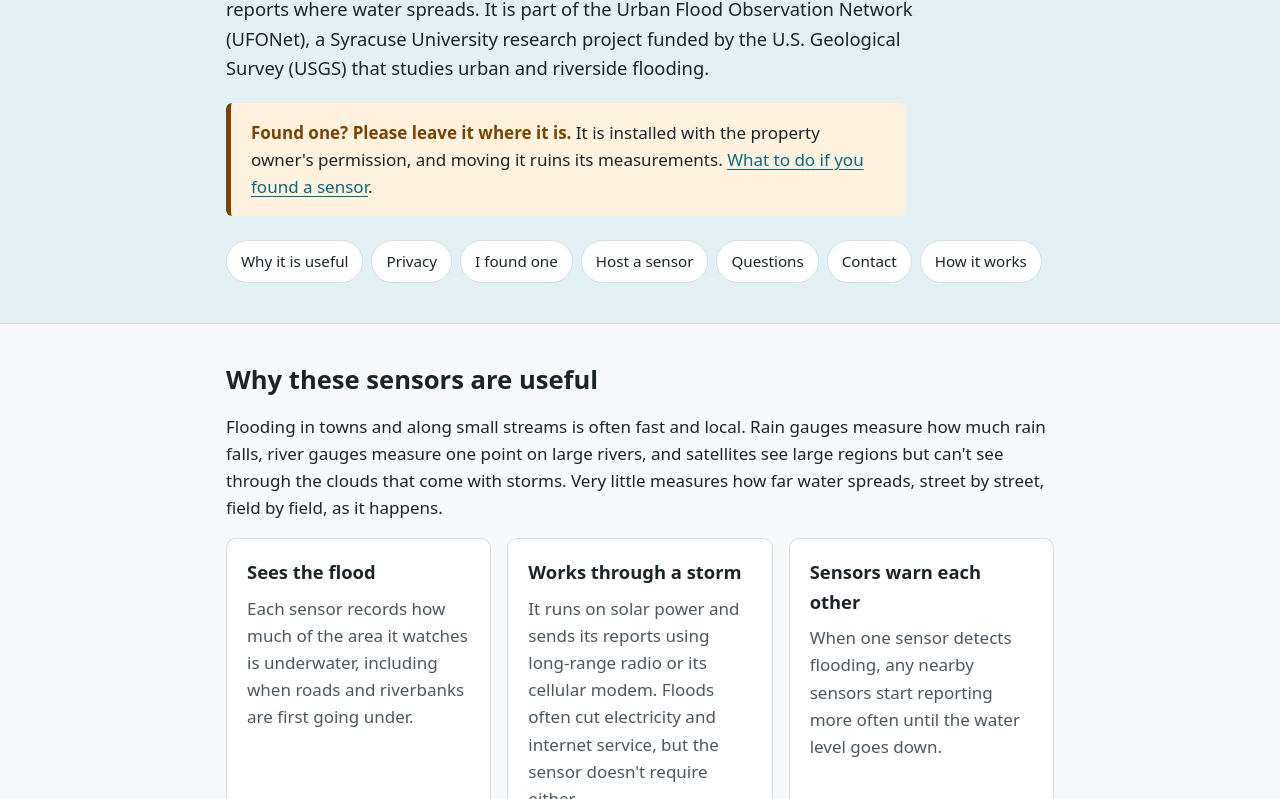
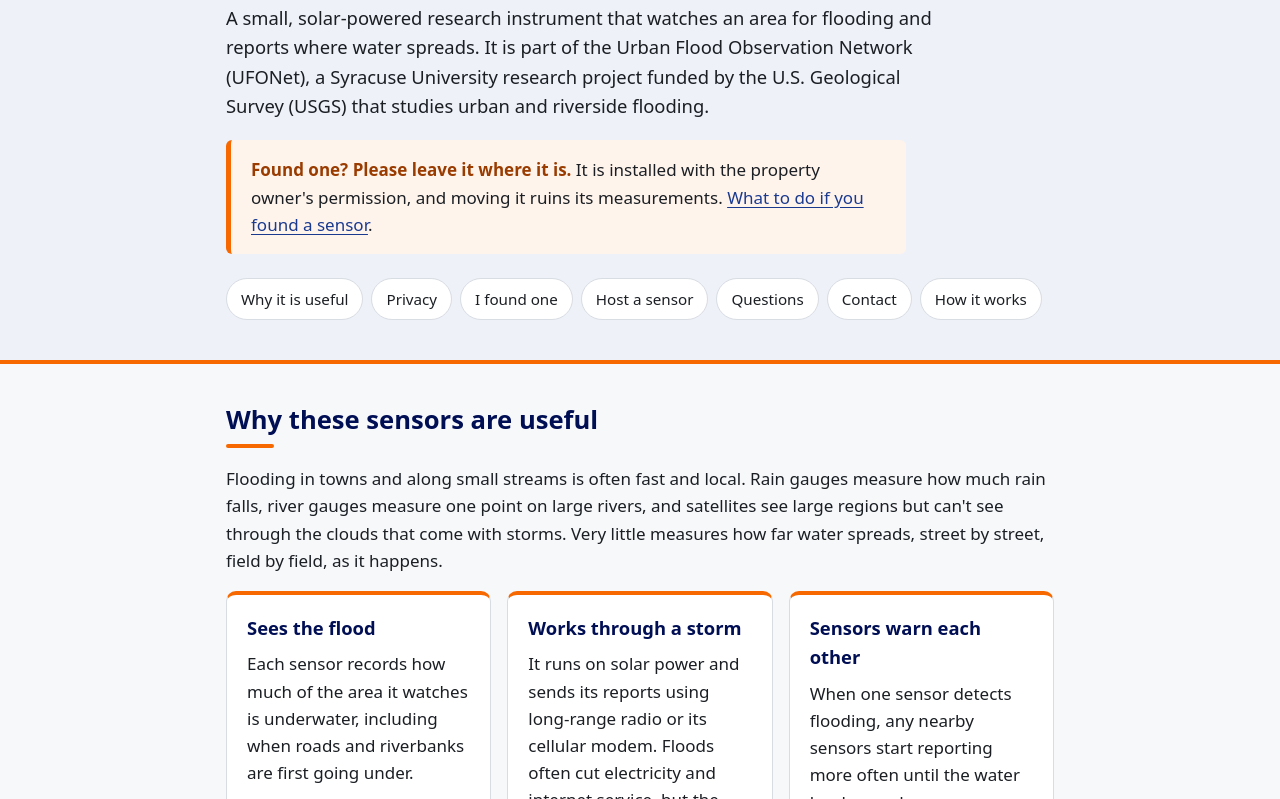
Before and after one commit to hazmapper/hazmapper.github.io, a plain HTML site: page index.html in a window 1280 px wide. Shown: the part 145-944 px from the top of the page. Drawn offline with Linux system fonts and the light colour scheme.

Commit message:
Add favicon, SEO tags and SU navy/orange accents
Navy and orange are used for rules, borders and headings; text stays on
neutral backgrounds for readability. Adds robots.txt and sitemap.xml.

```diff
--- a/index.html
+++ b/index.html
@@ -3,48 +3,69 @@
 <head>
 <meta charset="utf-8">
 <meta name="viewport" content="width=device-width, initial-scale=1">
-<title>HazMapper Flood Sensors</title>
-<meta name="description" content="What the HazMapper flood sensor of the Urban Flood Observation Network is, why it is useful, how it protects privacy, what to do if you find one, and how to host one.">
+<title>HazMapper Flood Sensors | Urban Flood Observation Network</title>
+<meta name="description" content="What HazMapper flood sensors measure, how they protect privacy, what to do if you find one, and how to host one. A Syracuse University flood research project.">
+<meta name="keywords" content="HazMapper, flood sensor, Urban Flood Observation Network, UFONet, urban flooding, flood monitoring, flood mapping, stream flooding, Syracuse University, USGS, LoRa, open source">
+<meta name="author" content="Urban Flood Observation Network, Syracuse University">
+<meta name="robots" content="index, follow">
+<link rel="canonical" href="https://hazmapper.github.io/">
+<meta name="color-scheme" content="light dark">
+<meta name="theme-color" content="#000E54">
+<link rel="icon" href="favicon.ico" sizes="32x32">
+<link rel="icon" href="favicon.svg" type="image/svg+xml">
 <style>
   :root {
-    --bg: #f7f9fa;
+    --bg: #f7f8fa;
     --surface: #ffffff;
-    --text: #1b2429;
-    --muted: #4a5760;
-    --border: #d5dde2;
-    --accent: #0a6680;
-    --accent-soft: #e3f1f5;
-    --warn: #7a4200;
-    --warn-soft: #fff3e0;
+    --text: #1b1f24;
+    --muted: #4b5563;
+    --border: #d8dce3;
+    --heading: #000e54;
+    --accent: #1a3a8f;
+    --accent-soft: #eef1f8;
+    --navy: #000e54;
+    --orange: #f76900;
+    --hero-bg: #eef1f8;
+    --hero-text: #1b1f24;
+    --hero-focus: #c23b00;
+    --warn: #9a3b00;
+    --warn-soft: #fff4ec;
     --ok: #1f6b3a;
     --no: #9b2c2c;
-    --focus: #0a6680;
+    --focus: #c23b00;
     --todo: #fff1a8;
     --todo-text: #4a3d00;
   }
   @media (prefers-color-scheme: dark) {
     :root:not([data-theme="light"]) {
-      --bg: #11171b;
-      --surface: #182126;
-      --text: #e6edf0;
-      --muted: #a3b2ba;
-      --border: #2c3a42;
-      --accent: #5cc3e0;
-      --accent-soft: #15313b;
-      --warn: #ffb866;
-      --warn-soft: #33240f;
+      --bg: #121418;
+      --surface: #1b1e24;
+      --text: #e7e9ee;
+      --muted: #b0b6c1;
+      --border: #2e333c;
+      --heading: #ffffff;
+      --accent: #9cbcff;
+      --accent-soft: #1d2433;
+      --navy: #3d4f99;
+      --orange: #f76900;
+      --hero-bg: #1b1e24;
+      --hero-text: #e7e9ee;
+      --hero-focus: #ffb070;
+      --warn: #ffb070;
+      --warn-soft: #2e2219;
       --ok: #6fd49a;
       --no: #ff9090;
-      --focus: #8fd8ee;
+      --focus: #ffb070;
       --todo: #4a3d00;
       --todo-text: #fff1a8;
     }
   }
   :root[data-theme="dark"] {
-    --bg: #11171b; --surface: #182126; --text: #e6edf0; --muted: #a3b2ba;
-    --border: #2c3a42; --accent: #5cc3e0; --accent-soft: #15313b;
-    --warn: #ffb866; --warn-soft: #33240f; --ok: #6fd49a; --no: #ff9090;
-    --focus: #8fd8ee; --todo: #4a3d00; --todo-text: #fff1a8;
+    --bg: #121418; --surface: #1b1e24; --text: #e7e9ee; --muted: #b0b6c1;
+    --border: #2e333c; --heading: #ffffff; --accent: #9cbcff; --accent-soft: #1d2433;
+    --navy: #3d4f99; --orange: #f76900; --hero-bg: #1b1e24; --hero-text: #e7e9ee;
+    --hero-focus: #ffb070; --warn: #ffb070; --warn-soft: #2e2219; --ok: #6fd49a;
+    --no: #ff9090; --focus: #ffb070; --todo: #4a3d00; --todo-text: #fff1a8;
   }
   * { box-sizing: border-box; }
   html { scroll-behavior: smooth; }
@@ -66,11 +87,25 @@
   }
   .skip:focus { top: 12px; }
   .wrap { max-width: 860px; margin: 0 auto; padding: 0 16px; }
+  header.hero, footer {
+    --focus: var(--hero-focus);
+    background: var(--hero-bg); color: var(--hero-text);
+  }
   header.hero {
-    background: var(--accent-soft);
-    border-bottom: 1px solid var(--border);
+    border-top: 8px solid var(--navy);
+    border-bottom: 4px solid var(--orange);
     padding: 48px 0 40px;
   }
+  .hero .eyebrow {
+    margin: 0 0 8px; font-size: 0.85rem; font-weight: 700;
+    letter-spacing: 0.08em; text-transform: uppercase;
+  }
+  .hero .eyebrow::before {
+    content: ""; display: inline-block; width: 28px; height: 4px; margin-right: 10px;
+    vertical-align: 0.25em; background: var(--orange); border-radius: 2px;
+  }
+  .hero .eyebrow, .hero h1 { color: var(--heading); }
+  .hero .notice { color: var(--text); }
   .hero h1 { font-size: clamp(1.8rem, 5vw, 2.6rem); line-height: 1.2; margin: 0 0 12px; }
   .hero p.lead { font-size: 1.15rem; margin: 0 0 20px; max-width: 40em; }
   nav.jump ul { display: flex; flex-wrap: wrap; gap: 8px; list-style: none; margin: 0; padding: 0; }
@@ -79,12 +114,16 @@
     background: var(--surface); border: 1px solid var(--border);
     text-decoration: none; color: var(--text); font-size: 0.95rem;
   }
-  nav.jump a:hover { border-color: var(--accent); text-decoration: underline; }
+  nav.jump a:hover { border-color: var(--orange); text-decoration: underline; }
   section { padding: 40px 0 8px; }
-  h2 { font-size: 1.6rem; margin: 0 0 12px; line-height: 1.25; }
+  h2 { font-size: 1.6rem; margin: 0 0 12px; line-height: 1.25; color: var(--heading); }
+  h2::after {
+    content: ""; display: block; width: 48px; height: 4px; margin-top: 8px;
+    background: var(--orange); border-radius: 2px;
+  }
   h3 { font-size: 1.15rem; margin: 24px 0 8px; }
   .notice {
-    background: var(--warn-soft); border-left: 5px solid var(--warn);
+    background: var(--warn-soft); border-left: 5px solid var(--orange);
     padding: 16px 20px; border-radius: 6px; margin: 16px 0;
   }
   .hero .notice { margin: 0 0 24px; max-width: 40em; }
@@ -92,10 +131,12 @@
   .cards { display: grid; grid-template-columns: repeat(auto-fit, minmax(min(230px, 100%), 1fr)); gap: 16px; margin: 16px 0; padding: 0; list-style: none; }
   .card {
     background: var(--surface); border: 1px solid var(--border);
+    border-top: 4px solid var(--orange);
     border-radius: 10px; padding: 18px 20px;
   }
+  .card h3 { color: var(--heading); }
   .card h3 { margin-top: 0; }
-  .card p { margin: 0; color: var(--muted); }
+  .card p { margin: 0; }
   ol.steps { padding-left: 1.4em; }
   ol.steps li { margin-bottom: 8px; }
   ol.flow { list-style: none; padding: 0; margin: 24px 0 8px; max-width: 34em; display: flex; flex-direction: column; gap: 28px; }
@@ -147,13 +188,16 @@
     border-radius: 8px; padding: 12px 16px; margin: 10px 0;
   }
   summary { cursor: pointer; font-weight: 600; }
-  details p { margin: 10px 0 2px; color: var(--muted); }
+  details p { margin: 10px 0 2px; }
   mark.todo { background: var(--todo); color: var(--todo-text); padding: 0 4px; border-radius: 3px; }
   #technical { border-top: 1px solid var(--border); margin-top: 40px; }
-  footer { border-top: 1px solid var(--border); margin-top: 48px; padding: 24px 0 40px; color: var(--muted); font-size: 0.92rem; }
+  footer { border-top: 4px solid var(--orange); margin-top: 48px; padding: 24px 0 40px; font-size: 0.92rem; }
+  footer a { color: var(--accent); }
   @media print {
     .skip, nav.jump { display: none; }
+    header.hero, footer { background: none; color: #000; border-color: #000; }
     header.hero { padding: 16px 0; }
+    footer a { color: #000; }
     details { break-inside: avoid; }
   }
 </style>
@@ -164,6 +208,7 @@
 
 <header class="hero">
   <div class="wrap">
+    <p class="eyebrow">Urban Flood Observation Network</p>
     <h1>This is a HazMapper flood sensor</h1>
     <p class="lead">A small, solar-powered research instrument that watches an area for flooding and reports where water spreads. It is part of the Urban Flood Observation Network (UFONet), a Syracuse University research project funded by the U.S. Geological Survey (USGS) that studies urban and riverside flooding.</p>
     <div class="notice">
```
Also changed, not shown: sitemap.xml (added, +7 -0 lines), favicon.ico (added), favicon.svg (added), robots.txt (added).
